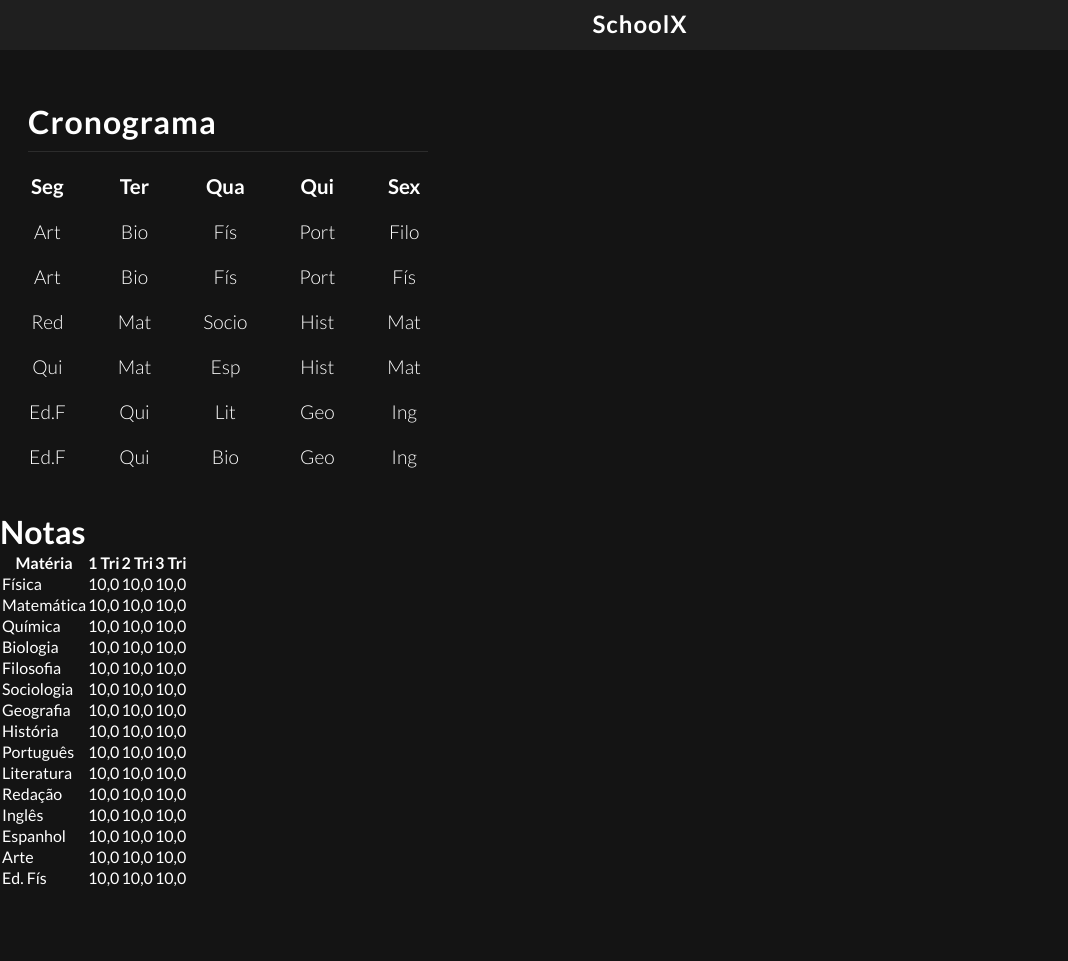
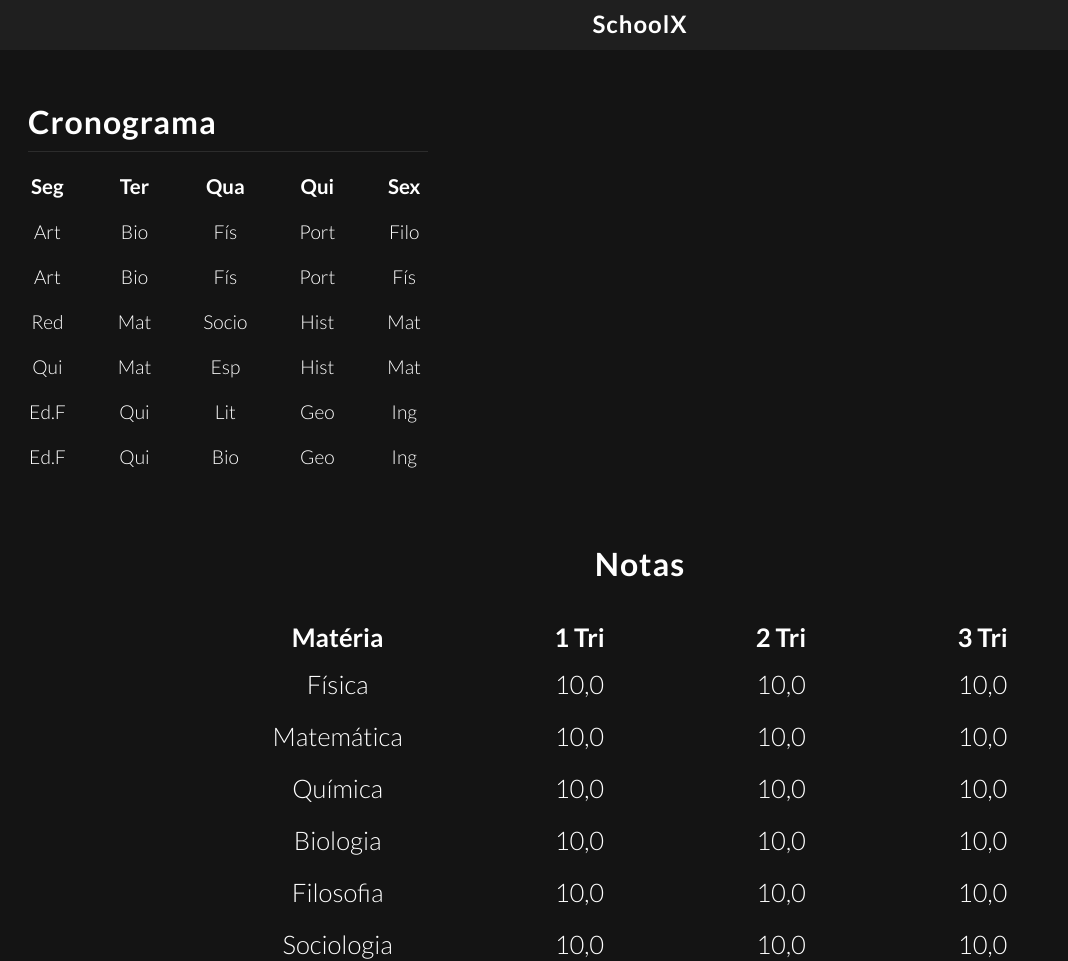
Before and after one commit to mauriciomutte/SchoolX, a website: page index.html in a window 1280 px wide. Shown: the top 961 px of the page, without its empty margins (0-1068 px from the left). Before the commit the page ends 889 px from the top, so only its background shows below. Drawn offline with Linux system fonts and the light colour scheme.

Commit message:
Add grades style

```diff
--- a/assets/css/style.css
+++ b/assets/css/style.css
@@ -218,3 +218,51 @@ SECTION: SCHENDULE
     padding: 10px 25px;
   }
 }
+
+/*
+SECTION: GRADES
+*/
+
+.grades {
+  margin: 2em 0;
+  text-align: center;
+}
+
+.grades__title {
+  letter-spacing: 1px;
+  margin: 1em 0;
+}
+
+.grades__table {
+  margin: auto;
+  font-size: 5.8vw
+}
+
+.grades__th {
+  padding: 5px 0;
+}
+
+.grades__td {
+  font-weight: 300;
+  padding: 5px 10px;
+}
+
+@media (min-width: 768px) {
+  .grades__table {
+    font-size: 2.8vw
+  }
+
+  .grades__td {
+    padding: 10px 55px;
+  }
+}
+
+@media (min-width: 1024px) {
+  .grades__table {
+    font-size: 2vw
+  }
+
+  .grades__td {
+    padding: 10px 75px;
+  }
+}
```
